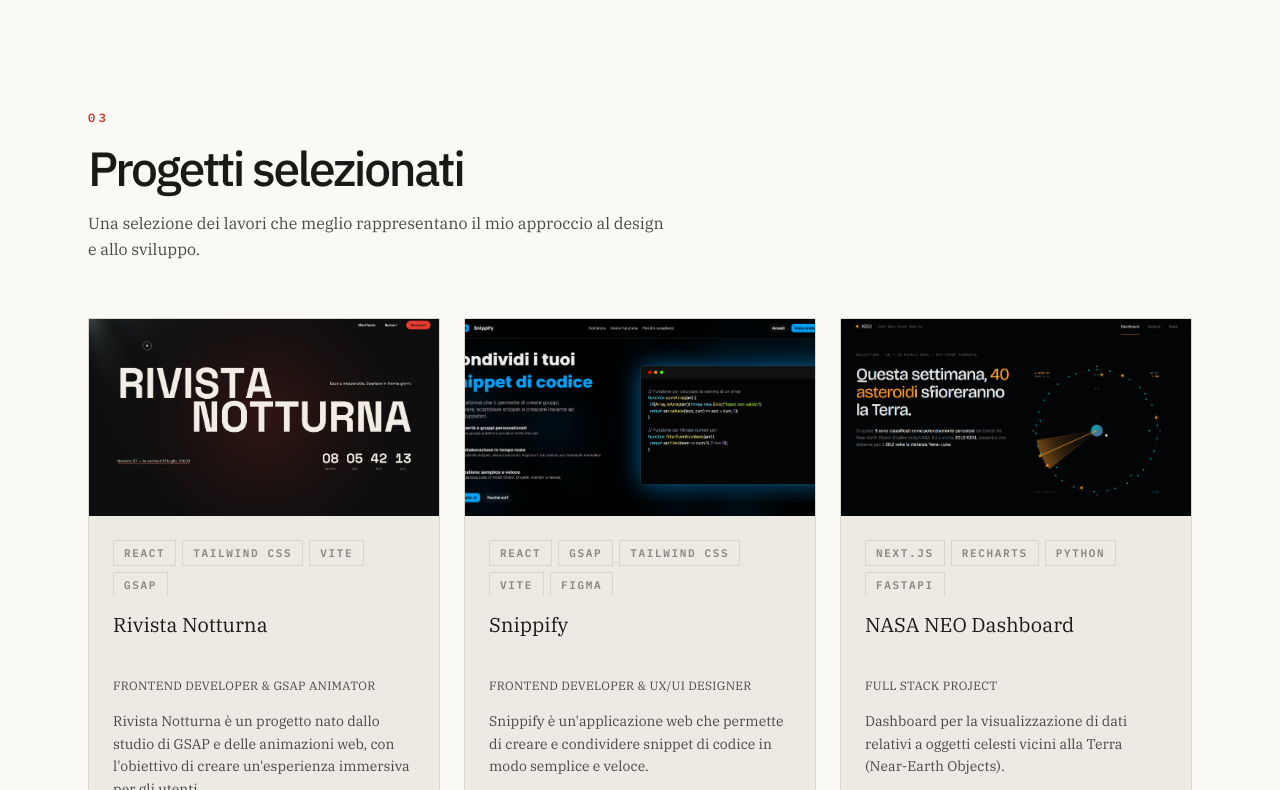
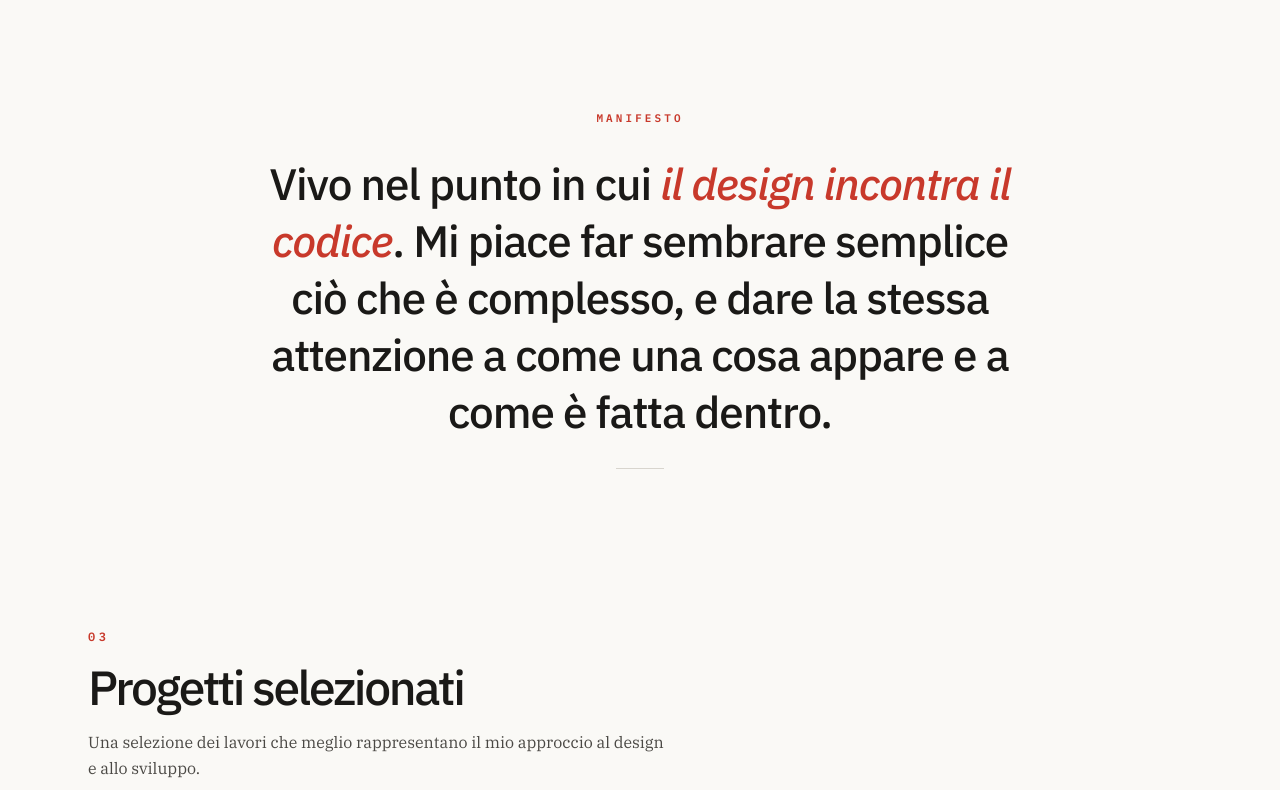
Before and after one commit to NicolasBrazzo/Portfolio, a React (Vite) app: page / in a window 1280 px wide. Shown: the part 770-1560 px from the top of the page. Built offline with nearby package versions, Linux system fonts and the light colour scheme.

Commit message:
feat: aggiungi componente Presentation per visualizzare il manifesto e le citazioni

```diff
--- /dev/null
+++ b/src/components/HomeSection/Presentation.jsx
@@ -0,0 +1,69 @@
+import { useRef } from "react";
+import { useGSAP } from "@gsap/react";
+import { gsap, ScrollTrigger } from "../../lib/gsap";
+import { prefersReducedMotion } from "../../lib/motion";
+import { Section } from "../ui/Section";
+import { Container } from "../ui/Container";
+
+export const Presentation = () => {
+  const sectionRef = useRef(null);
+  const kickerRef = useRef(null);
+  const quoteRef = useRef(null);
+  const ruleRef = useRef(null);
+
+  useGSAP(
+    () => {
+      if (prefersReducedMotion()) return;
+
+      const els = [kickerRef.current, quoteRef.current, ruleRef.current].filter(
+        Boolean,
+      );
+      gsap.set(els, { opacity: 0, y: 28 });
+
+      ScrollTrigger.create({
+        trigger: sectionRef.current,
+        start: "top 70%",
+        onEnter: () => {
+          gsap.to(els, {
+            opacity: 1,
+            y: 0,
+            duration: 0.6,
+            ease: "power3.out",
+            stagger: 0.15,
+          });
+        },
+        once: true,
+      });
+    },
+    { scope: sectionRef },
+  );
+
+  return (
+    <Section id="presentation" ref={sectionRef}>
+      <Container>
+        <div className="mx-auto flex flex-col items-center gap-7 max-w-3xl text-center">
+          <span
+            ref={kickerRef}
+            className="font-mono text-(length:--fs-2xs) font-bold tracking-[0.28em] uppercase text-accent"
+          >
+            Manifesto
+          </span>
+
+          <blockquote
+            ref={quoteRef}
+            className="font-display text-2xl sm:text-3xl md:text-4xl lg:text-[2.75rem] font-medium leading-[1.3] tracking-tight text-graphite"
+          >
+            Vivo nel punto in cui{" "}
+            <em className="font-display italic text-accent">
+              il design incontra il codice
+            </em>
+            . Mi piace far sembrare semplice ciò che è complesso, e dare la
+            stessa attenzione a come una cosa appare e a come è fatta dentro.
+          </blockquote>
+
+          <div ref={ruleRef} className="w-12 h-px bg-rule" aria-hidden />
+        </div>
+      </Container>
+    </Section>
+  );
+};
--- a/src/pages/Home.jsx
+++ b/src/pages/Home.jsx
@@ -7,6 +7,7 @@ import { Projects } from "../components/HomeSection/Projects";
 import { Skills } from "../components/HomeSection/Skills";
 import { Process } from "../components/HomeSection/Process";
 import { CaseStudies } from "../components/HomeSection/CaseStudies";
+import { Presentation } from "../components/HomeSection/Presentation";
 
 export const Home = () => {
   return (
@@ -14,6 +15,7 @@ export const Home = () => {
       <Navbar />
       <main>
         <Hero />
+        <Presentation/>
         <Projects />
         <CaseStudies/>
         <Process />
```
